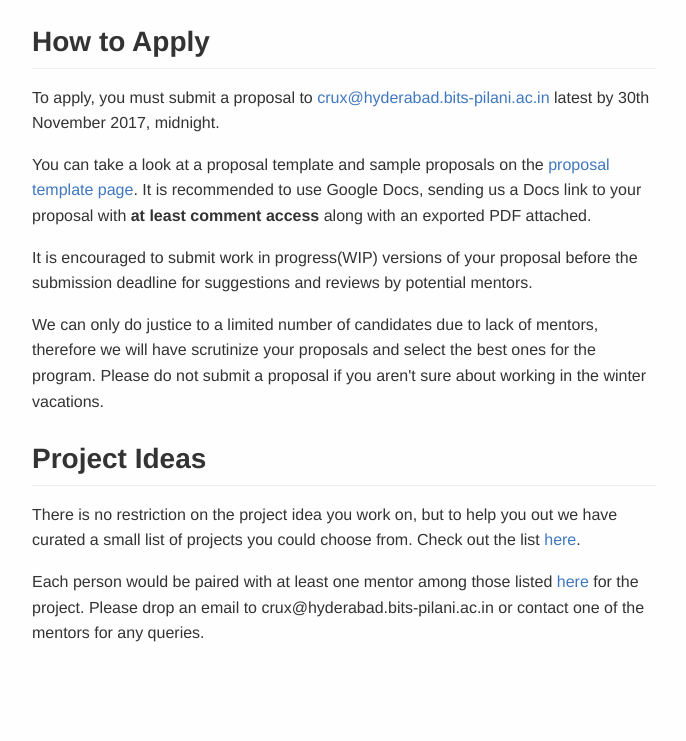
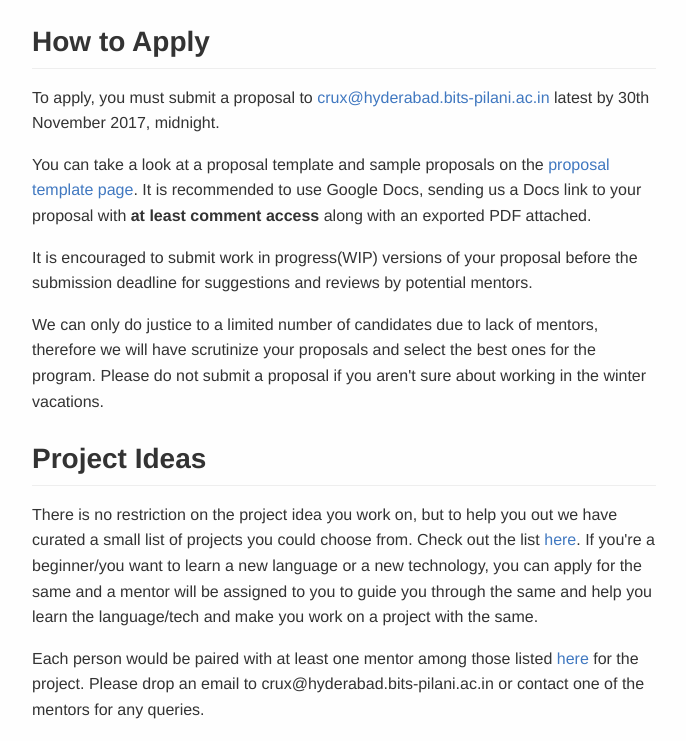
Before and after one commit to crux-bphc/winter-of-code, a plain HTML site: page docs/about.html in a window 1280 px wide. Shown: the part 1343-2084 px from the top of the page, without its empty margins (296-982 px from the left). Before the commit the page ends 2007 px from the top, so only its background shows below. Drawn offline with Linux system fonts and the light colour scheme.

Commit message:
about: Add a little something for beginners

```diff
--- a/docs/about.html
+++ b/docs/about.html
@@ -103,7 +103,8 @@ About - Crux Winter of Code</title>
 <p>It is encouraged to submit work in progress(WIP) versions of your proposal before the submission deadline for suggestions and reviews by potential mentors.</p>
 <p>We can only do justice to a limited number of candidates due to lack of mentors, therefore we will have scrutinize your proposals and select the best ones for the program. Please do not submit a proposal if you aren&#39;t sure about working in the winter vacations.</p>
 <h2 id="project-ideas">Project Ideas</h2>
-<p>There is no restriction on the project idea you work on, but to help you out we have curated a small list of projects you could choose from. Check out the list <a href="projects">here</a>.</p>
+<p>There is no restriction on the project idea you work on, but to help you out we have curated a small list of projects you could choose from. Check out the list <a href="projects">here</a>.
+If you&#39;re a beginner/you want to learn a new language or a new technology, you can apply for the same and a mentor will be assigned to you to guide you through the same and help you learn the language/tech and make you work on a project with the same.</p>
 <p>Each person would be paired with at least one mentor among those listed <a href="mentors">here</a> for the project. Please drop an email to crux@hyderabad.bits-pilani.ac.in or contact one of the mentors for any queries.</p>
 
 				</div>
```
Also changed, not shown: src/docs/about.md (+1 -0 lines).
